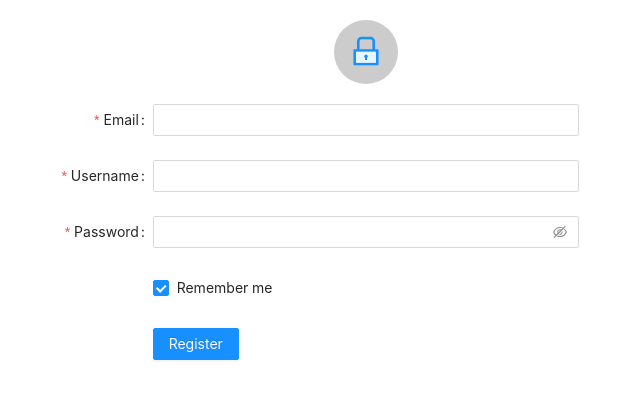
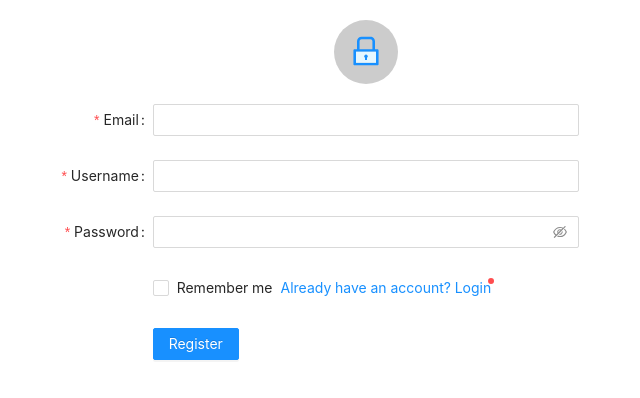
Before and after one commit to paprikaw/UNSW_recipe, a React (Create React App) app in the folder front-end/: page /register in a window 1280 px wide. Shown: the top 398 px of the page, without its empty margins (274-914 px from the left). Built offline with nearby package versions, Linux system fonts and the light colour scheme.

Commit message:
Tiny updates on login/register page directing

```diff
--- a/front-end/src/pages/register/index.jsx
+++ b/front-end/src/pages/register/index.jsx
@@ -1,8 +1,9 @@
 
 /* The login page start up code is from: https://github.com/mui-org/material-ui/blob/master/docs/src/pages/getting-started/templates/sign-in/SignIn.js */
 import React from 'react';
-import { Button, Checkbox, Form, Input, Avatar, Space} from 'antd';
+import { Button, Checkbox, Form, Input, Avatar, Space, Badge} from 'antd';
 import { LockTwoTone } from '@ant-design/icons';
+import { Link } from 'react-router-dom';
 import './index.scss';
 
 const Register = () => {
@@ -45,6 +46,11 @@ const Register = () => {
 
       <Form.Item name="remember" valuePropName="checked" wrapperCol={{ offset: 8, span: 16 }}>
         <Checkbox>Remember me</Checkbox>
+        <Link to='/'>
+          <Badge dot>
+            <a href="#">Already have an account? Login</a>
+          </Badge>
+        </Link>
       </Form.Item>
 
       <Form.Item wrapperCol={{ offset: 8, span: 8 }} >
```
